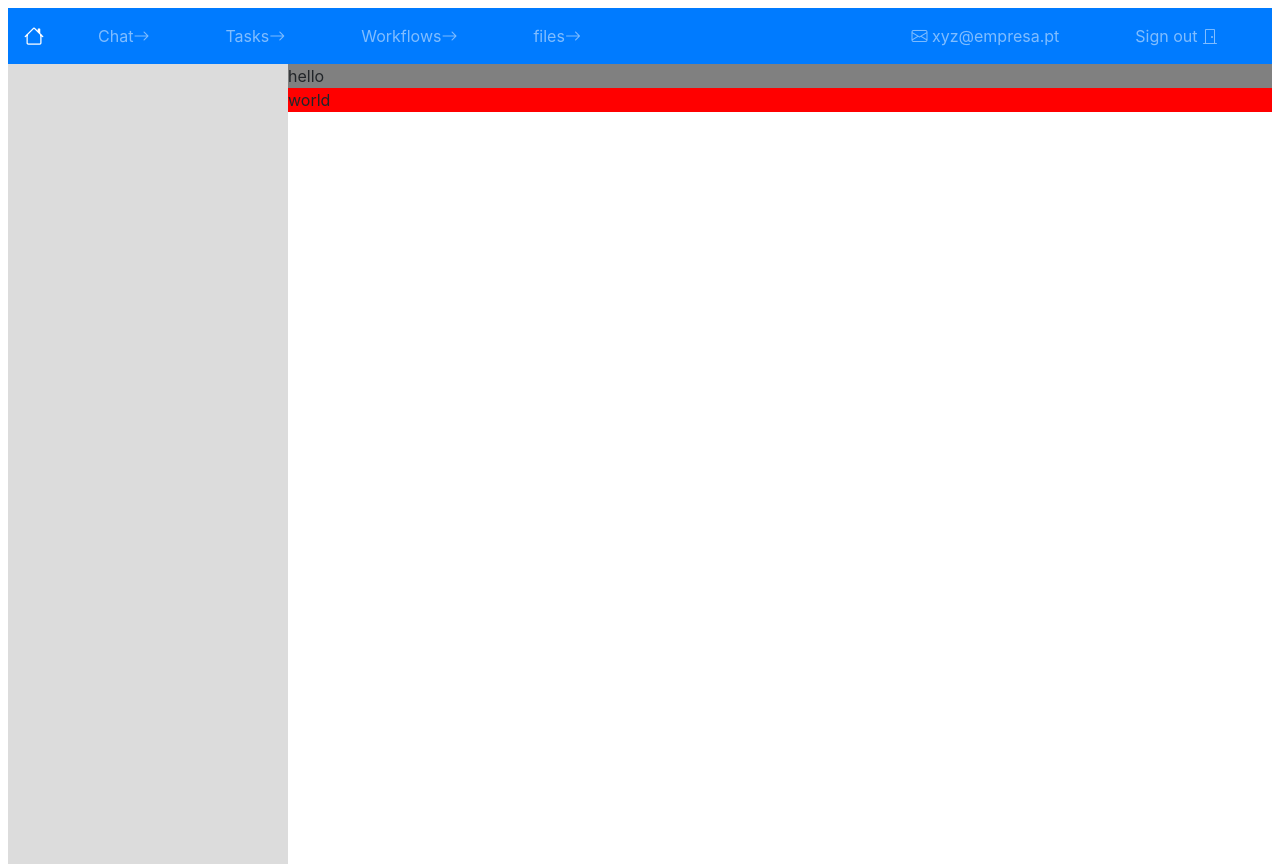
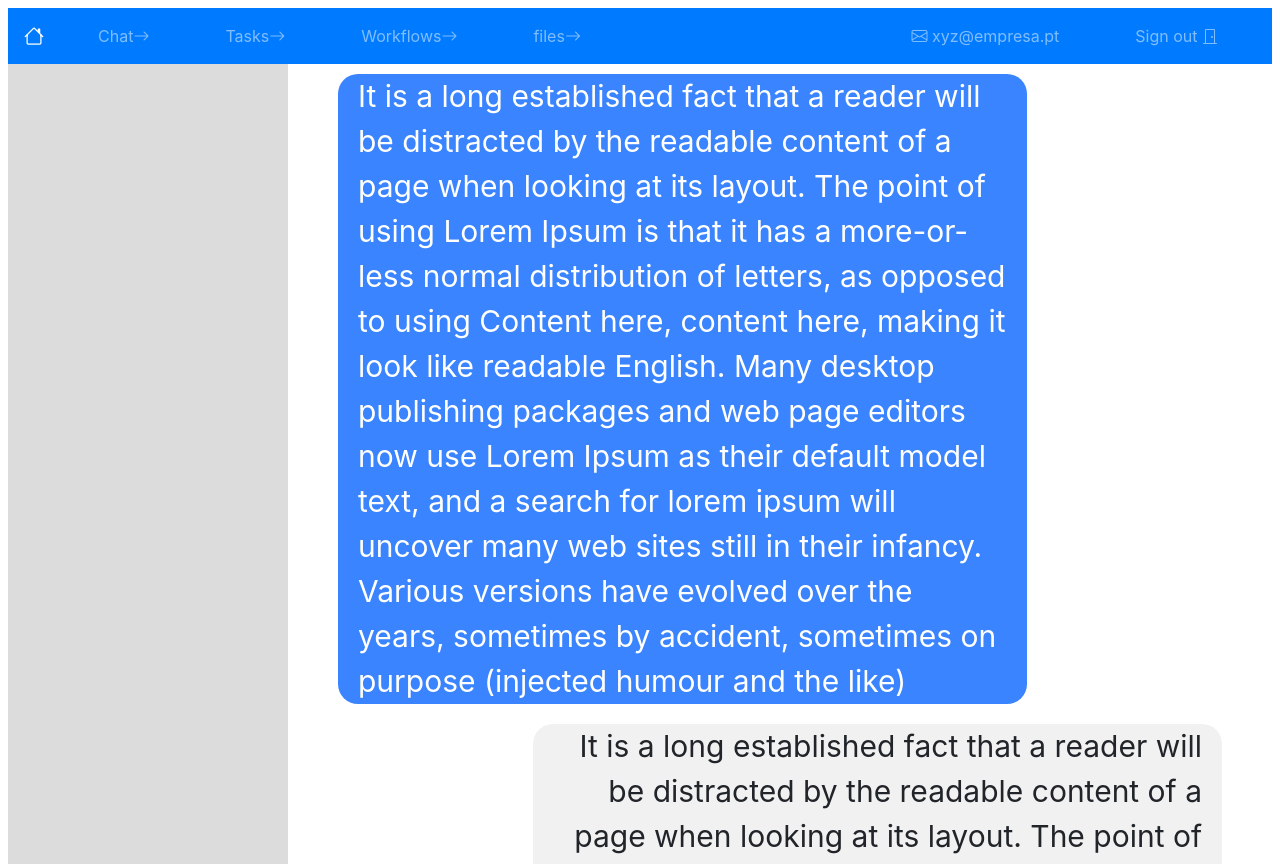
Before and after one commit to AS-2021-2022/AS-2021-2022, a Svelte app in the folder svelt/: page / in a window 1280 px wide. Built offline with nearby package versions, Linux system fonts and the light colour scheme.

Commit message:
improved chat

```diff
--- a/svelt/src/App.svelte
+++ b/svelt/src/App.svelte
@@ -99,7 +99,7 @@
 
 	<div>
 		<div style="width:280px;Text-align:left;float:left;background-color:gainsboro;">
-			<div class="d-flex flex-column flex-shrink-0 p-3" style="width: 280px;height:100vh;">
+			<div class="d-flex flex-column flex-shrink-0 p-3" style="width: 280px;height:800px;">
 				<div class="sidebar-content">{sidebar_title}</div>
 				{#each options as option}
 				<div class="sidebar-content">{option.name} <div class="circle" style="background-color:{option.color};"></div></div>
@@ -107,9 +107,11 @@
 
 			</div>
 		</div>
-		<div style="Text-align:right;Width:calc(100% - 280px);float:right">
+		<div style="Text-align:right;width:calc(100% - 280px);float:right;overflow:auto;height:800px;">
 			{#if nav_active == "chat"}
-				<Chat></Chat>
+
+					<Chat></Chat>
+
 			{/if}
 </div>
 
--- a/svelt/src/Chat.svelte
+++ b/svelt/src/Chat.svelte
@@ -1,6 +1,8 @@
 <script>
 
-    var messages = [{'text' : 'hello' , 'position' : 'left'} , {'text' : 'world' , 'position' : 'right'} ];
+    var messages = [{'text' : 'It is a long established fact that a reader will be distracted by the readable content of a page when looking at its layout. The point of using Lorem Ipsum is that it has a more-or-less normal distribution of letters, as opposed to using Content here, content here, making it look like readable English. Many desktop publishing packages and web page editors now use Lorem Ipsum as their default model text, and a search for lorem ipsum  will uncover many web sites still in their infancy. Various versions have evolved over the years, sometimes by accident, sometimes on purpose (injected humour and the like)'
+, 'position' : 'left'} , {'text' : 'It is a long established fact that a reader will be distracted by the readable content of a page when looking at its layout. The point of using Lorem Ipsum is that it has a more-or-less normal distribution of letters, as opposed to using Content here, content here, making it look like readable English. Many desktop publishing packages and web page editors now use Lorem Ipsum as their default model text, and a search for lorem ipsum  will uncover many web sites still in their infancy. Various versions have evolved over the years, sometimes by accident, sometimes on purpose (injected humour and the like)' , 'position' : 'right'} , {'text' : 'It is a long established fact that a reader will be distracted by the readable content of a page when looking at its layout. The point of using Lorem Ipsum is that it has a more-or-less normal distribution of letters, as opposed to using Content here, content here, making it look like readable English. Many desktop publishing packages and web page editors now use Lorem Ipsum as their default model text, and a search for lorem ipsum  will uncover many web sites still in their infancy. Various versions have evolved over the years, sometimes by accident, sometimes on purpose (injected humour and the like)'
+, 'position' : 'left'}];
 
     function getMessages()
     {
@@ -13,9 +15,9 @@
     {#each messages as message}
     <div class = "message">
         {#if message.position == 'left'}
-            <div class = "messageLeft">{message.text}</div>
+        <div class = "messageLeft">{message.text}</div>
         {:else}
-            <div class = "messageRight">{message.text}</div>
+        <div class = "messageRight">{message.text}</div>
         {/if}
     </div>
     {/each}
@@ -24,23 +26,48 @@
 <style>
     main
     {
-        background: blue;
-        width:100%;
+        width: 100%;
+        display: flex;
+        flex-direction: column;
         height:100%;
-        text-align:left;
+        overflow:visible;
     }
 
     .messageLeft
     {
-        background-color: grey;
-        width: 100%;
+        width: fit-content;
+        max-width: 70%;
+        margin-left: 50px;
+        margin-top: 10px;
+        margin-bottom: 10px;
+        padding-left:20px;
+        padding-right: 20px;
+        border-radius: 20px;
+        background-color: rgb(58,132,255);
+        font-size: 30px;
         float:left;
+        height:fit-content;
+        clear:both;
+        text-align: left;
+        color:white;
     }
 
     .messageRight
     {
-        float:right;
-        background-color: red;
-        width: 100%;
+        width: fit-content;
+        max-width: 70%;
+        height:fit-content;
+        margin-right:50px;
+        margin-top: 10px;
+        margin-bottom: 10px;
+        padding-left:20px;
+        padding-right: 20px;
+        border-radius: 20px;
+        background-color: #f1f1f1f1;
+        float: right;
+        font-size: 30px;
+        text-align: right;
+
+        clear:both;
     }
 </style>
```
